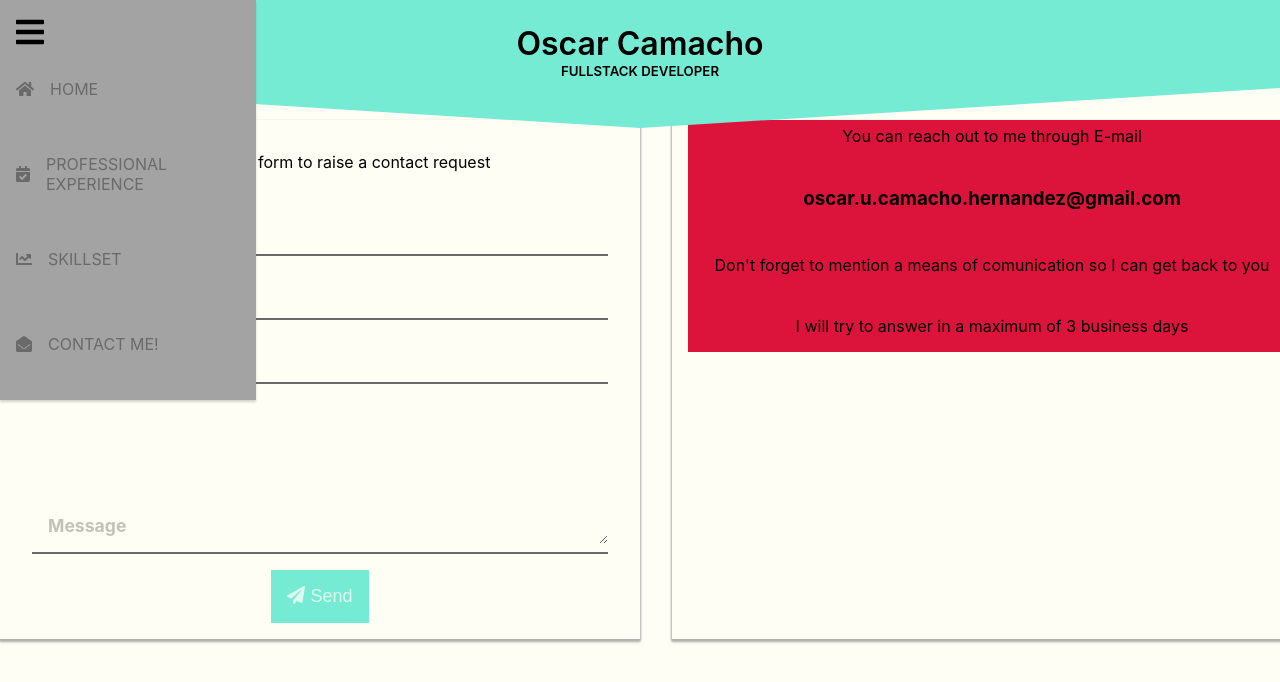
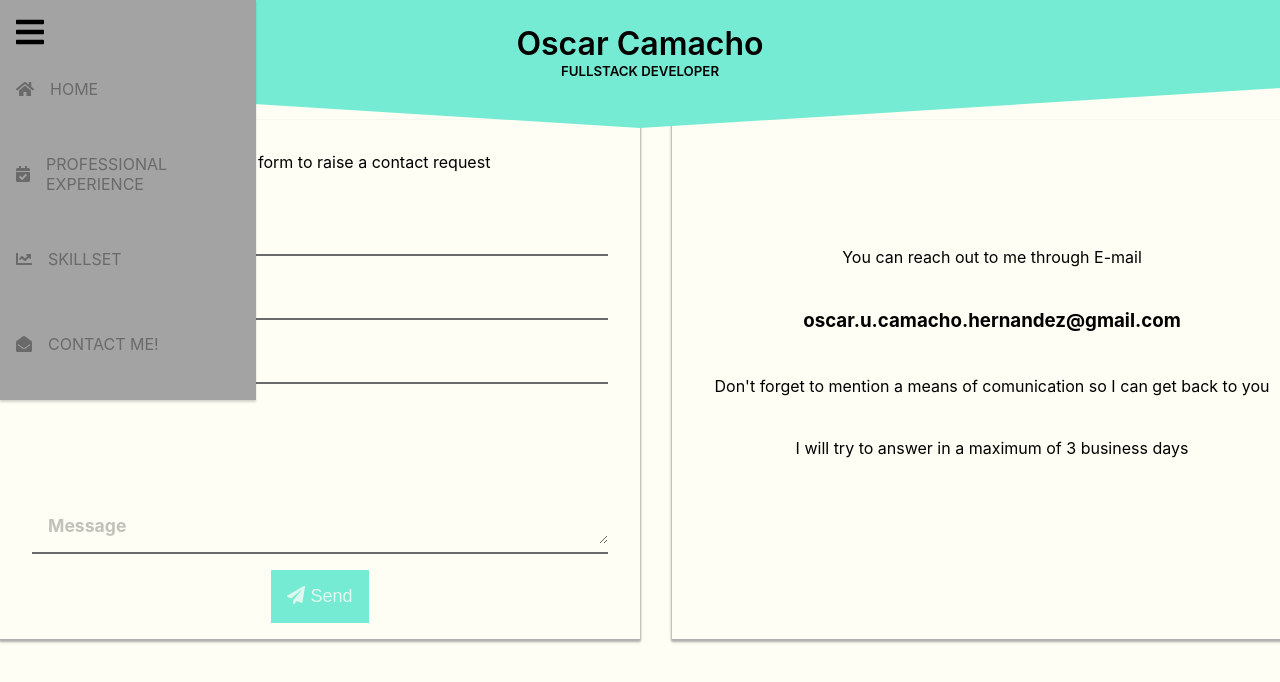
Before and after one commit to OscarCamacho/contact-page, an Angular app: page /contact in a window 1280 px wide. Shown: the top 682 px of the page. Built offline with nearby package versions, Linux system fonts and the light colour scheme.

Commit message:
Removed css debugging attributes

```diff
--- a/src/app/contact/components/contactscreen/contactscreen.component.css
+++ b/src/app/contact/components/contactscreen/contactscreen.component.css
@@ -103,15 +103,10 @@ button:hover {
 	align-items: center;
 	text-align: justify;
 	flex-direction: column;
-	background: crimson;
 	margin: 0;
+	padding-top: 20%;
 }
 
 .contactInfoContainer * {
 	margin-top: 0.35rem;
 }
-
-#contactInformation .card .card-content {
-	margin: 0;
-	background-color: darkgreen;
-}
```
